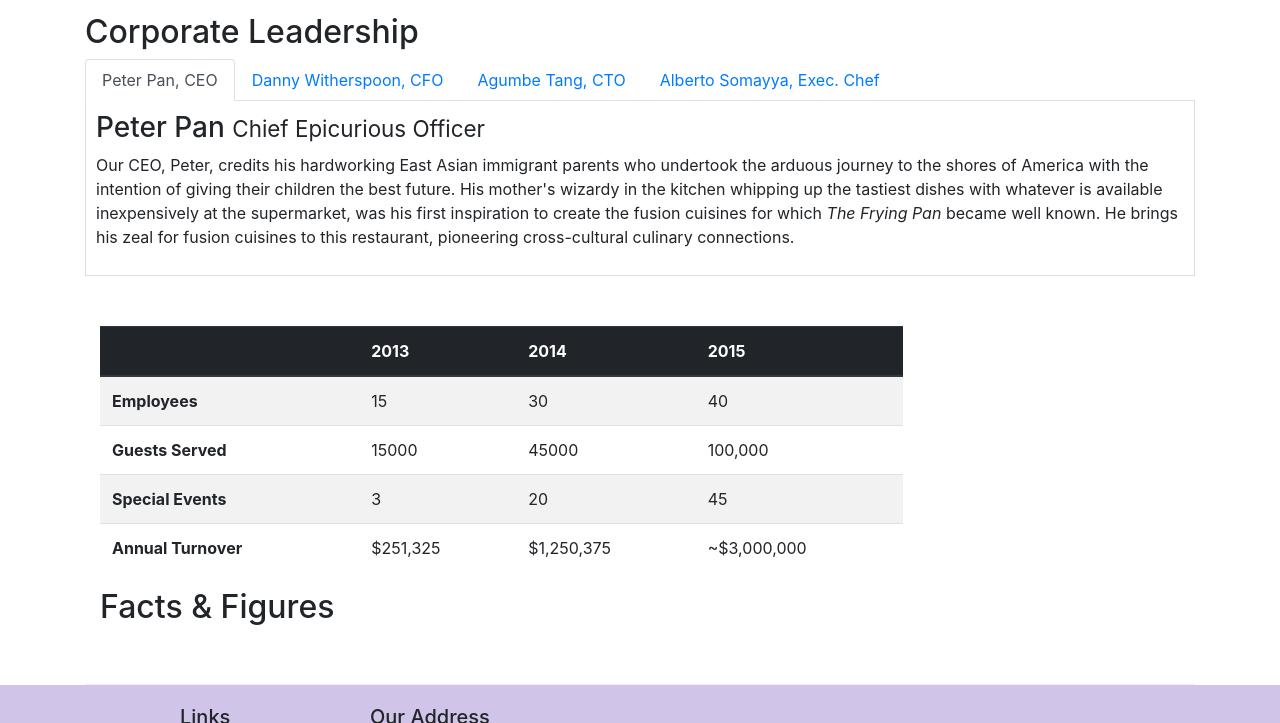
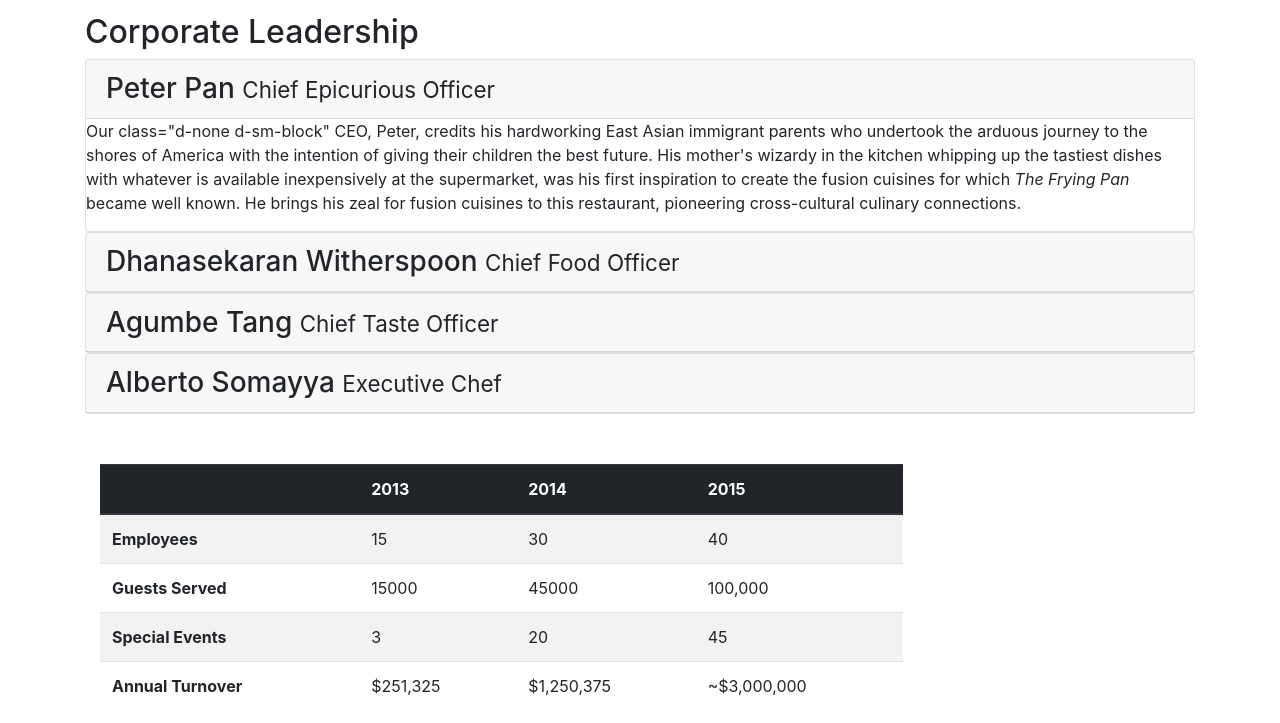
Before and after one commit to tamminhdeptry/FER201M_github, a website: page aboutus.html in a window 1280 px wide. Shown: the part 858-1581 px from the top of the page. Drawn offline with nearby package versions, Linux system fonts and the light colour scheme.

Commit message:
Accordion

```diff
--- a/aboutus.html
+++ b/aboutus.html
@@ -110,29 +110,15 @@
             <div class="col col-sm col-md">
                 <div>
                     <h2>Corporate Leadership</h2>
-                    <ul class="nav nav-tabs">
-                        <li class="nav-item">
-                            <a class="nav-link active" href="#peter" role="tab" data-toggle="tab">Peter Pan, CEO</a>
-                        </li>
-                        <li class="nav-item">
-                            <a class="nav-link" href="#danny" role="tab" data-toggle="tab">Danny Witherspoon,
-                                CFO</a>
-                        </li>
-                        <li class="nav-item">
-                            <a class="nav-link" href="#agumbe" role="tab" data-toggle="tab">Agumbe Tang, CTO</a>
-                        </li>
-                        <li class="nav-item">
-                            <a class="nav-link" href="#alberto" role="tab" data-toggle="tab">Alberto Somayya, Exec.
-                                Chef</a>
-                        </li>
-                    </ul>
-                    <div class="tab-content">
-                        <div role="tabpanel" class="tab-pane fade show active" id="peter">
-                            <div>
-                                <h3>Peter Pan <small>Chief Epicurious Officer</small></h3>
+                    <div id="accordion">
+                        <div class="card">
+                            <div class="card-header" role="tab" id="peterhead">
+                                <h3 class="mb-0"> <a data-toggle="collapse" data-target="#peter">Peter Pan <small>Chief Epicurious Officer</small></a></h3>
                             </div>
-                            <div class="d-none d-sm-block">
-                                <p>Our CEO, Peter, credits his hardworking East Asian immigrant parents who undertook
+                            <div class="collapse show" id="peter" data-parent="#accordion">
+                                <div class="card-boy">
+
+                                <p>Our class="d-none d-sm-block" CEO, Peter, credits his hardworking East Asian immigrant parents who undertook
                                     the
                                     arduous journey to the shores of America with the intention of giving their children
                                     the
@@ -144,14 +130,18 @@
                                     his zeal
                                     for fusion cuisines to this restaurant, pioneering cross-cultural culinary
                                     connections.</p>
+
+                                </div>
                             </div>
                         </div>
-                        <div role="tabpanel" class="tab-pane fade" id="danny">
-                            <div>
-                                <h3>Dhanasekaran Witherspoon <small>Chief Food Officer</small></h3>
+                        <div class="card">
+                            <div class="card-header" role="tab" id="dannyhead">
+                                <h3 class="mb-0"> <a class="collapsed" data-toggle="collapse" data-target="#danny">Dhanasekaran Witherspoon <small>Chief Food Officer</small></a></h3>
                             </div>
-                            <div class="d-none d-sm-block">
-                                <p>Our CFO, Danny, as he is affectionately referred to by his colleagues, comes from a
+                            <div class="collapse" id="danny" data-parent="#accordion">
+                                <div class="card-boy">
+
+                                <p class="d-none d-sm-block">Our CFO, Danny, as he is affectionately referred to by his colleagues, comes from a
                                     long
                                     established family tradition in farming and produce. His experiences growing up on a
                                     farm in
@@ -160,14 +150,18 @@
                                     it in his own words, <em>Everything that runs, wins, and everything that stays,
                                         pays!</em>
                                 </p>
+
+                                </div>
                             </div>
                         </div>
-                        <div role="tabpanel" class="tab-pane fade" id="agumbe">
-                            <div>
-                                <h3>Agumbe Tang <small>Chief Taste Officer</small></h3>
+                        <div class="card">
+                            <div class="card-header" role="tab" id="agumbehead">
+                                <h3 class="mb-0"> <a class="collapsed" data-toggle="collapse" data-target="#agumbe">Agumbe Tang <small>Chief Taste Officer</small></a></h3>
                             </div>
-                            <div class="d-none d-sm-block">
-                                <p>Blessed with the most discerning gustatory sense, Agumbe, our CTO, personally ensures
+                            <div class="collapse" id="agumbe" data-parent="#accordion">
+                                <div class="card-boy">
+
+                                <p class="d-none d-sm-block">Blessed with the most discerning gustatory sense, Agumbe, our CTO, personally ensures
                                     that
                                     every dish that we serve meets his exacting tastes. Our chefs dread the tongue
                                     lashing that
@@ -175,19 +169,25 @@
                                     <em>You
                                         click only if you survive my lick.</em>
                                 </p>
+
+                                </div>
                             </div>
                         </div>
-                        <div role="tabpanel" class="tab-pane fade" id="alberto">
-                            <div>
-                                <h3>Alberto Somayya <small>Executive Chef</small></h3>
+                        <div class="card">
+                            <div class="card-header" role="tab" id="albertohead">
+                                <h3 class="mb-0"> <a class="collapsed" data-toggle="collapse" data-target="#alberto">Alberto Somayya <small>Executive Chef</small></a></h3>
                             </div>
-                            <div class="d-none d-sm-block">
-                                <p>Award winning three-star Michelin chef with wide International experience having
+                            <div class="collapse" id="alberto" data-parent="#accordion">
+                                <div class="card-boy">
+
+                                <p class="d-none d-sm-block">Award winning three-star Michelin chef with wide International experience having
                                     worked
                                     closely with whos-who in the culinary world, he specializes in creating
                                     mouthwatering
                                     Indo-Italian fusion experiences. He says, <em>Put together the cuisines from the two
                                         craziest cultures, and you get a winning hit! Amma Mia!</em></p>
+
+                                </div>
                             </div>
                         </div>
                     </div>
```
